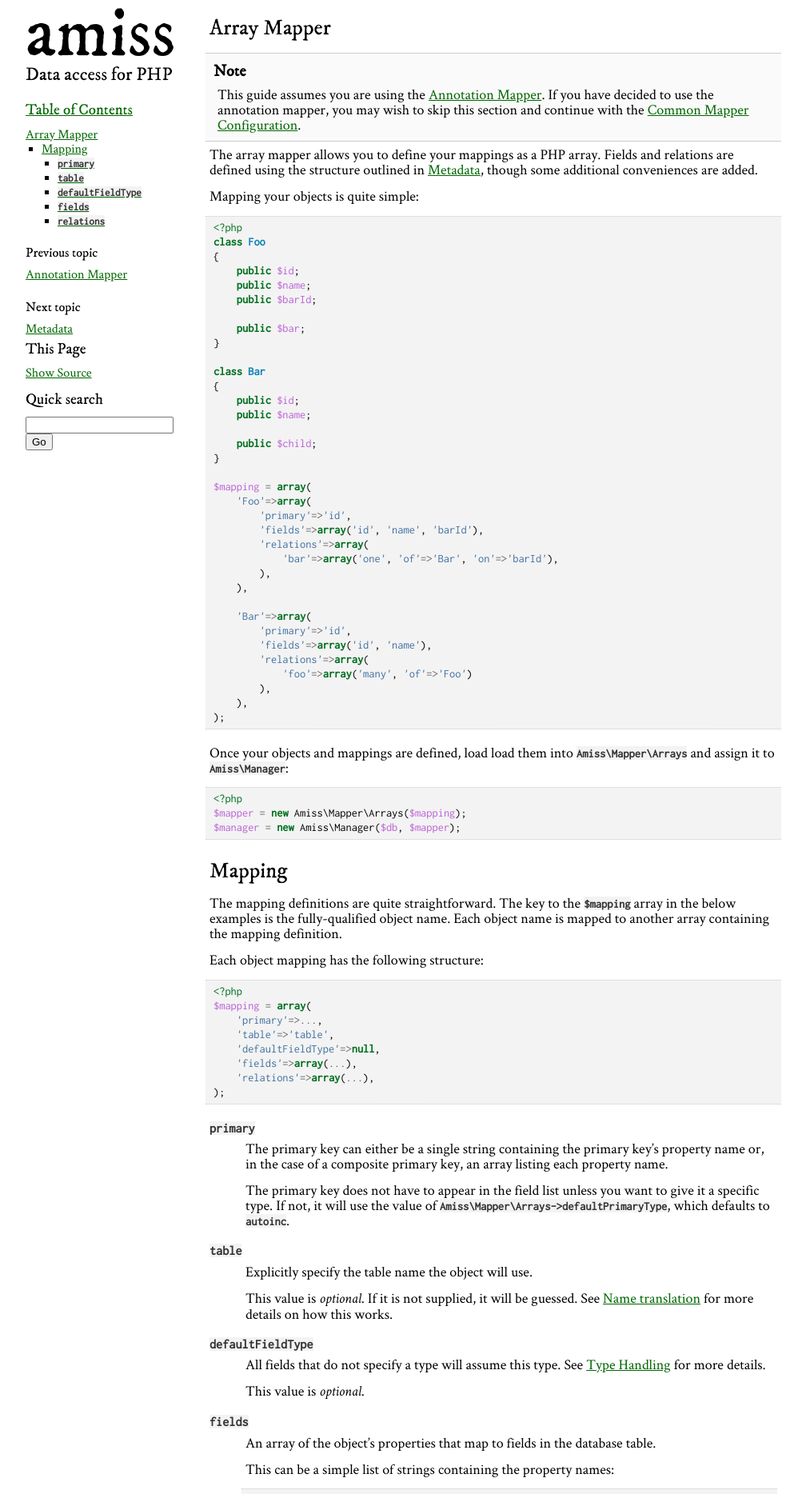
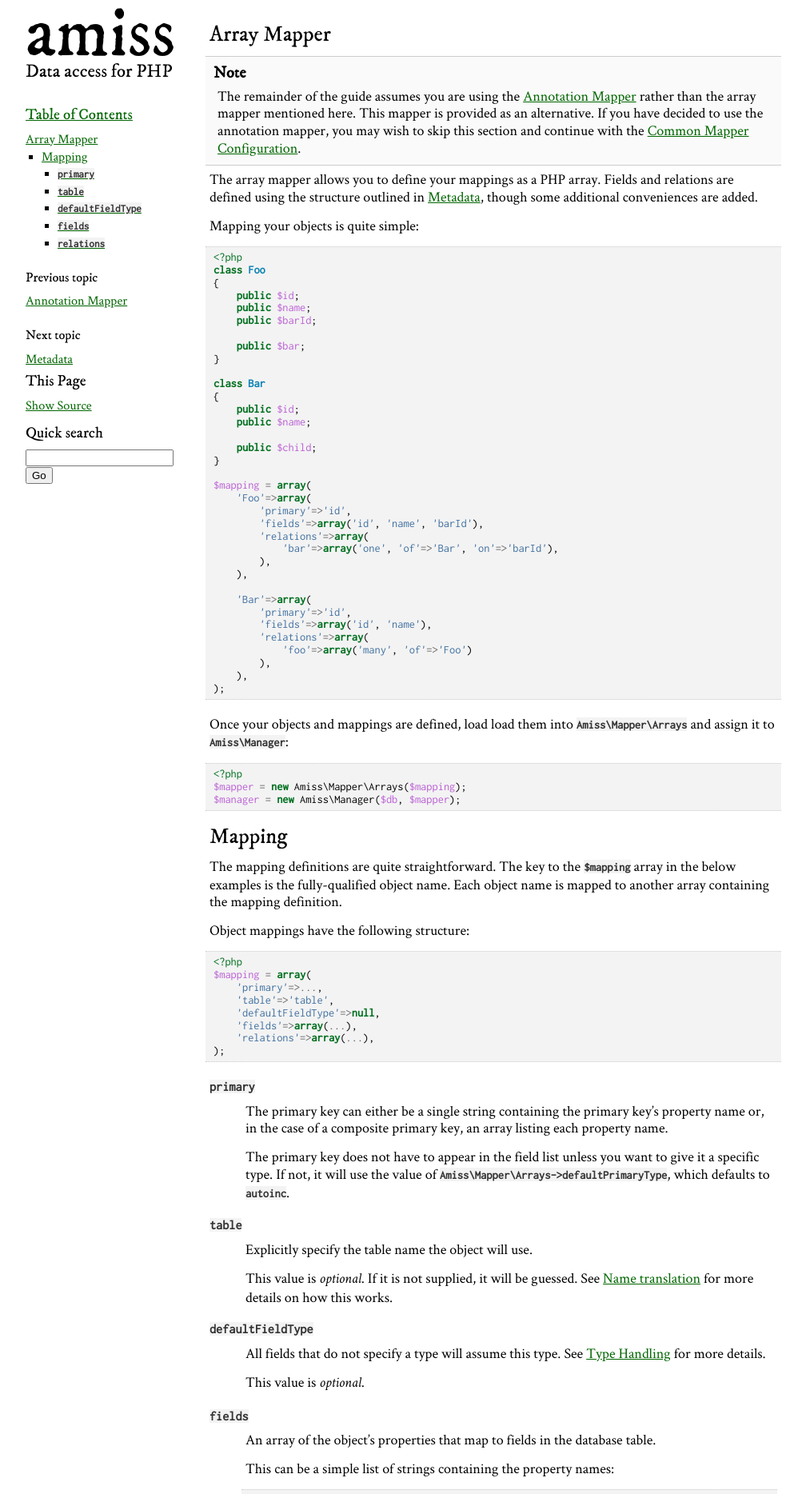
Before and after one commit to shabbyrobe/amiss, a Sphinx documentation site: the page built from doc/mapper/array.rst, in a window 1280 px wide. Shown: the top 1868 px of the page at 80% size, without its empty margins (138-1146 px from the left). Built offline with Sphinx 7.4.7, drawn with Linux system fonts in a browser that asks for light colours.

Commit message:
more doc updates

```diff
--- a/doc/_themes/amiss/static/amiss.css_t
+++ b/doc/_themes/amiss/static/amiss.css_t
@@ -74,6 +74,7 @@ body {
 	font-family:'CrimsonText';
 	font-size:18px;
 	padding-bottom:15px;
+	line-height:1.2em;
 }
 
 div.document {
@@ -85,7 +86,7 @@ div.documentwrapper {
 	float:left;
 }
 .bodywrapper {
-	margin: 10px 0 0 230px;
+	margin: 25px 0 0 230px;
 }
 div.sphinxsidebar {
 	width:220px;
@@ -152,10 +153,6 @@ h1, h2, h3, h4, h5, h6 {
 .section {
 	margin-bottom:1em;
 }
-.body h1 {
-  margin-top:0px;
-}
-
 p, ul, div.highlight-php {
   margin-top:0.4em;
   margin-bottom:0.8em;
@@ -180,6 +177,7 @@ code, span.pre, tt {
 }
 pre, div.code {
 	font-size:0.8em;
+	line-height:1.1em;
 	background-color:#f3f3f3;
 	padding:5px 10px;
 	border-top:1px dotted #ccc;
@@ -347,7 +345,7 @@ div.sphinxsidebar h1 a {
 }
 div.sphinxsidebar h2 {
     font-size: 1.4em;
-    margin: 0 5px 18px 5px;
+    margin: 0 5px 32px 5px;
     padding: 0;
 }
 
--- a/doc/mapper/array.rst
+++ b/doc/mapper/array.rst
@@ -1,7 +1,9 @@
 Array Mapper
 ============
 
-.. note:: This guide assumes you are using the :doc:`annotation`. If you have decided to use the annotation mapper, you may wish to skip this section and continue with the :doc:`common`.
+.. note::
+
+    The remainder of the guide assumes you are using the :doc:`annotation` rather than the array mapper mentioned here. This mapper is provided as an alternative. If you have decided to use the annotation mapper, you may wish to skip this section and continue with the :doc:`common`.
 
 
 The array mapper allows you to define your mappings as a PHP array. Fields and relations are defined using the structure outlined in :doc:`metadata`, though some additional conveniences are added.
@@ -63,7 +65,7 @@ Mapping
 The mapping definitions are quite straightforward. The key to the ``$mapping`` array in the below examples is the fully-qualified object name. Each object name is mapped to another array containing the mapping definition.
 
 
-Each object mapping has the following structure:
+Object mappings have the following structure:
 
 .. code-block:: php
 
```
